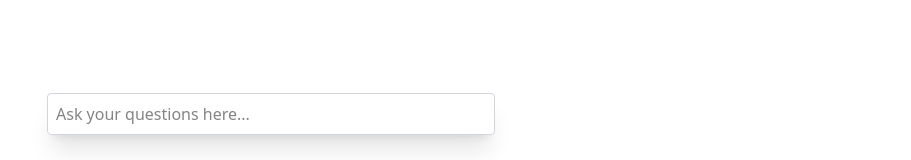
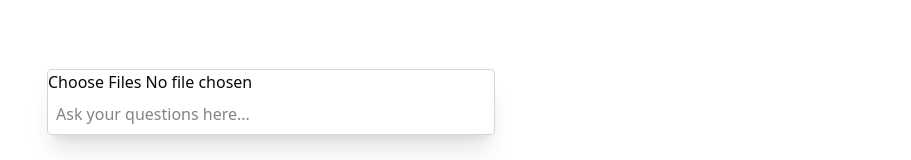
Before and after one commit to DarthCoder501/nexora, a Next.js app: page / in a window 1280 px wide. Shown: the part 633-793 px from the top of the page, without its empty margins (369-1280 px from the left). Built offline with nearby package versions, Linux system fonts and the light colour scheme; no server answers.

Commit message:
"Added system prompt & PDF file upload support"

```diff
--- a/app/api/chat/route.ts
+++ b/app/api/chat/route.ts
@@ -8,6 +8,13 @@ export const maxDuration = 30;
 export async function POST(req: Request) {
   const { messages }: { messages: Message[] } = await req.json();
 
+  // Checks if the user has sent a PDF file
+  const messagehasPDF = messages.some((message) =>
+    message.experimental_attachments?.some(
+      (a) => a.contentType === "application/pdf"
+    )
+  );
+
   // Creates model
   const openrouter = createOpenRouter({
     apiKey: process.env.OPENROUTER_KEY,
@@ -16,6 +23,11 @@ export async function POST(req: Request) {
   // Results of the message
   const result = streamText({
     model: openrouter("google/gemini-2.0-pro-exp-02-05:free"),
+    // Prompt to make the LLM act in a certain way
+    system: `You are an AI academic assistant designed to help users complete homework and assignments strictly using the documents, files, or information they provide.
+     Your role is to guide learning by clarifying concepts, breaking down problems, and highlighting relevant sections from their materials to ensure the user understands
+    why the direct answer is the answer. If their materials lack necessary information, respond,
+     “This is not covered in your resources. Can you clarify or share more context?”`,
     messages,
   });
 
--- a/app/page.tsx
+++ b/app/page.tsx
@@ -1,10 +1,9 @@
 "use client";
 
-/*
-Using the useChat hook to provide and handle user input
-*/
+//Using the useChat hook to provide and handle user input
+import { useChat } from "@ai-sdk/react";
+import { useRef, useState } from "react";
 
-import { useChat } from "@ai-sdk/react";
 /*
 messages handles the chat history
 input handles what the user is typing
@@ -14,6 +13,10 @@ handleSubmit handles sending the message
 
 export default function Chat() {
   const { messages, input, handleInputChange, handleSubmit } = useChat();
+  // creates state to hold the files and create a ref to the file input field
+  const [files, setFiles] = useState<FileList | undefined>(undefined);
+  const fileInputRef = useRef<HTMLInputElement>(null);
+
   return (
     // Container for the chat input box
     <div className="flex flex-col w-full max-w-md py-24 mx-auto stretch">
@@ -21,13 +24,57 @@ export default function Chat() {
         <div key={m.id} className="whitespace-pre-wrap">
           {m.role === "user" ? "User: " : "AI: "}
           {m.content}
+          <div>
+            {m?.experimental_attachments
+              ?.filter((attachment) =>
+                attachment?.contentType?.startsWith("application/pdf")
+              )
+              .map((attachment, index) =>
+                attachment.contentType?.startsWith("application/pdf") ? (
+                  // Render an iframe for each PDF
+                  <iframe
+                    key={`${m.id}-${index}`}
+                    src={attachment.url} // URL of the PDF
+                    width={500} // Height of the render
+                    height={600} // Width of the render
+                    title={attachment.name ?? `attachment-${index}`} // Title of the render
+                  />
+                ) : null
+              )}
+          </div>
         </div>
       ))}
       <form
-        onSubmit={handleSubmit}
         // Forces the input box to be at the bottom on the page
         className="fixed bottom-0 w-full max-w-md mb-8 border border-gray-300 rounded shadow-xl"
+        // Function to run when the form is submmited ( enter is pressed )
+        onSubmit={(event) => {
+          // Calls handleSubmit to process the data
+          handleSubmit(event, {
+            // Includes the uploaded PDF files
+            experimental_attachments: files,
+          });
+
+          // Clears the files state after form is submitted
+          setFiles(undefined);
+          // If the file input field exitsts then clear the value
+          if (fileInputRef.current) {
+            fileInputRef.current.value = "";
+          }
+        }}
       >
+        <input
+          // A file input field
+          type="file"
+          className=" "
+          onChange={(event) => {
+            if (event.target.files) {
+              setFiles(event.target.files);
+            }
+          }}
+          multiple
+          ref={fileInputRef}
+        />
         <input
           // Styles the input field
           className="w-full p-2"
```
